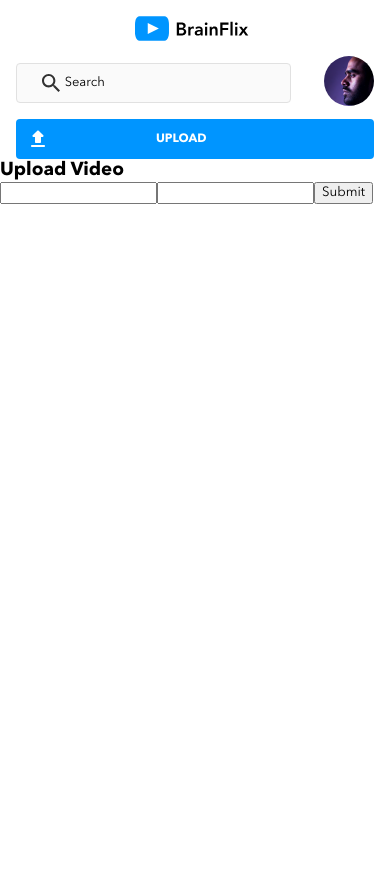
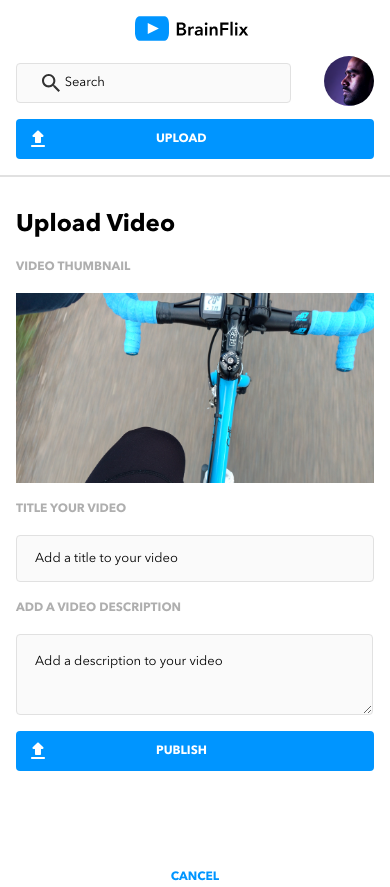
Before and after one commit to Glennergy/glenn-montera-brainflix, a React (Create React App) app: page /upload in a window 390 px wide. Before the commit the page ends 844 px from the top, so only its background shows below. Built offline with nearby package versions, Linux system fonts and the light colour scheme; what javascript-time-ago would draw is missing.

Commit message:
add mobile styling for upload page

```diff
--- a/src/App.scss
+++ b/src/App.scss
@@ -11,6 +11,11 @@ li {
   list-style: none;
 }
 
+a {
+  text-decoration: none;
+  color: $brainflix-black;
+}
+
 .main {
   @include desktop {
     display: flex;
--- a/src/components/Button/Button.js
+++ b/src/components/Button/Button.js
@@ -18,6 +18,15 @@ function Button(props) {
     );
   }
 
+  if (props.type === "publish") {
+    return (
+      <button type="submit" className="button">
+        <img className="button__icon" src={Upload} alt="upload"></img>
+        <p className="button__text--upload">PUBLISH</p>
+      </button>
+    );
+  }
+
   if (props.type === "comment") {
     return (
       <button type="submit" className="button">
--- a/src/components/Button/Button.scss
+++ b/src/components/Button/Button.scss
@@ -58,5 +58,6 @@
 
   &:hover {
     cursor: pointer;
+    color: $brainflix-darkblue;
   }
 }
--- a/src/components/Upload/Upload.js
+++ b/src/components/Upload/Upload.js
@@ -1,6 +1,9 @@
 import { useState } from "react";
-import { useNavigate } from "react-router-dom";
+import { Link, useNavigate } from "react-router-dom";
+import Thumbnail from "../../assets/images/Upload-video-preview.jpg";
 import Nav from "../Nav/Nav.js";
+import Button from "../Button/Button.js";
+import "./Upload.scss";
 
 export default function Upload() {
   const [title, setTitle] = useState("");
@@ -24,19 +27,38 @@ export default function Upload() {
   return (
     <>
       <Nav />
-      <form onSubmit={onSubmitHandler}>
-        <h3>Upload Video</h3>
-        <input type="text" name="title" onChange={titleHandler} value={title} />
+      <hr className="upload__break"></hr>
+      <form className="upload__form" onSubmit={onSubmitHandler}>
+        <h3 className="upload__form--title">Upload Video</h3>
+        <label className="upload__form--label">VIDEO THUMBNAIL</label>
+        <img className="upload__form--thumbnail" src={Thumbnail}></img>
+        <label className="upload__form--label" htmlFor="title">
+          TITLE YOUR VIDEO
+        </label>
         <input
           type="text"
+          name="title"
+          className="upload__form--input"
+          placeholder="Add a title to your video"
+          onChange={titleHandler}
+          value={title}
+        />
+        <label className="upload__form--label" htmlFor="description">
+          ADD A VIDEO DESCRIPTION
+        </label>
+        <textarea
+          type="text"
           name="description"
+          className="upload__form--textarea"
+          placeholder="Add a description to your video"
           onChange={descriptionHandler}
           value={description}
         />
-        <input type="submit" />
+        <Button type="publish" />
       </form>
-      <p>{title}</p>
-      <p>{description}</p>
+      <Link to={"/"}>
+        <h3 className="upload__cancel">CANCEL</h3>
+      </Link>
     </>
   );
 }
--- /dev/null
+++ b/src/components/Upload/Upload.scss
@@ -0,0 +1,94 @@
+@use "../../styles/partials/fonts" as *;
+@use "../../styles/partials/mixins" as *;
+@use "../../styles/partials/colors" as *;
+
+.upload {
+  &__form {
+    display: flex;
+    flex-direction: column;
+    padding: 1rem;
+
+    &--title {
+      @include pageheader;
+    }
+    &--label {
+      @include sectionheader;
+      margin: 1rem 0;
+      color: $silver;
+    }
+
+    &--input {
+      min-height: 2.688rem;
+      border-style: solid;
+      border-width: 0.063rem;
+      border-radius: 0.25rem;
+      border-color: $mercury;
+      background-color: $alabaster;
+      &::placeholder {
+        padding-top: 1rem;
+        padding-left: 1rem;
+        text-align: left;
+        @include bodycopy;
+        color: $brainflix-darkblack;
+
+        @include tablet {
+          justify-content: center;
+          vertical-align: middle;
+        }
+      }
+    }
+
+    &--textarea {
+      min-height: 4.688rem;
+      padding: 0.125rem;
+      width: 98%;
+      border-style: solid;
+      border-width: 0.063rem;
+      border-radius: 0.25rem;
+      border-color: $mercury;
+      background-color: $alabaster;
+      margin-bottom: 1rem;
+      vertical-align: top;
+
+      @include tablet {
+        width: 98%;
+        min-height: 2.5rem;
+        height: 2.5rem;
+      }
+
+      &::placeholder {
+        padding-top: 1rem;
+        padding-left: 1rem;
+        text-align: left;
+        @include bodycopy;
+        color: $brainflix-darkblack;
+
+        @include tablet {
+          justify-content: center;
+          vertical-align: middle;
+        }
+      }
+
+      &:focus {
+        outline-color: $brainflix-blue;
+      }
+    }
+  }
+  &__break {
+    color: $mercury;
+    stroke-width: 0.063rem;
+    width: auto;
+    border-style: solid;
+    margin: 1rem 0;
+    @include desktop {
+      margin-right: 0;
+    }
+  }
+
+  &__cancel {
+    @include sectionheader;
+    color: $brainflix-blue;
+    margin-top: 5rem;
+    text-align: center;
+  }
+}
```
